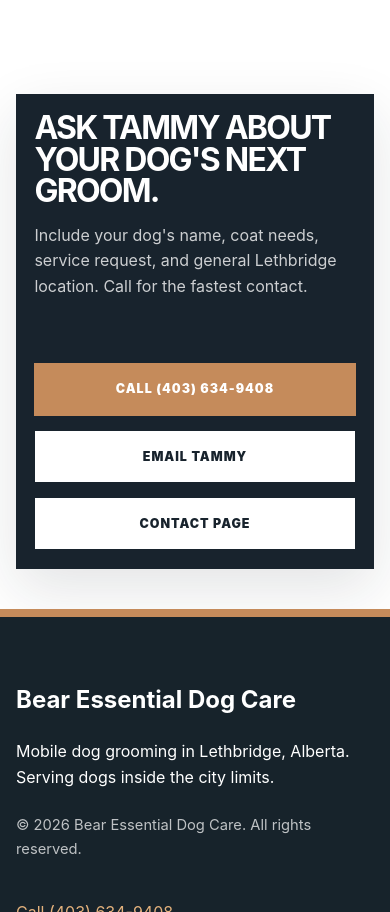
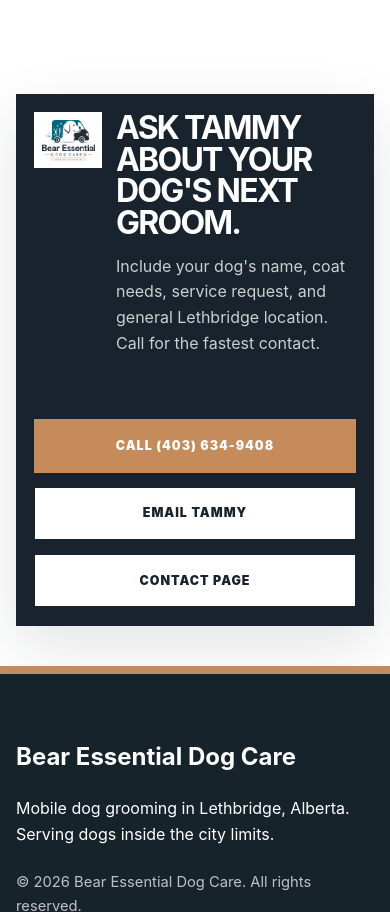
Before and after one commit to jsnwilmot/BearEssentialDogCare, a website: page index.html in a window 390 px wide. Shown: the part 6128-7040 px from the top of the page. Drawn offline with Linux system fonts and the light colour scheme.

Commit message:
Add Bear Essential logo to final booking CTA

```diff
--- a/css/styles.css
+++ b/css/styles.css
@@ -724,6 +724,22 @@
   color: rgba(255, 255, 255, 0.78);
 }
 
+.closing-cta-intro {
+  display: grid;
+  grid-template-columns: clamp(4.75rem, 9vw, 6.75rem) minmax(0, 1fr);
+  gap: clamp(1rem, 2.5vw, 1.5rem);
+  align-items: start;
+}
+
+.closing-cta-logo {
+  width: 100%;
+  height: auto;
+  padding: 0.55rem;
+  object-fit: contain;
+  background: #fff;
+  border: 1px solid rgba(255, 255, 255, 0.3);
+}
+
 .page-hero {
   padding: clamp(3.4rem, 8vw, 6rem) 0;
   background:
@@ -1397,6 +1413,13 @@
   .site-nav a {
     padding-inline: 0.72rem;
   }
+
+}
+
+@media (max-width: 1100px) {
+  .closing-cta .split {
+    grid-template-columns: 1fr;
+  }
 }
 
 @media (max-width: 699px) {
@@ -1580,6 +1603,15 @@
   .card {
     padding: 1.15rem;
   }
+
+  .closing-cta-intro {
+    grid-template-columns: 4.25rem minmax(0, 1fr);
+    gap: 0.85rem;
+  }
+
+  .closing-cta-logo {
+    padding: 0.4rem;
+  }
 }
 
 @media (max-width: 359px) {
@@ -1603,4 +1635,9 @@
   .trust-item:last-child {
     grid-column: auto;
   }
-}
+
+  .closing-cta-intro {
+    grid-template-columns: 3.65rem minmax(0, 1fr);
+    gap: 0.7rem;
+  }
+}
--- a/index.html
+++ b/index.html
@@ -249,9 +249,12 @@
     <section class="section tight">
       <div class="wrap closing-cta">
         <div class="split">
-          <div>
-            <h2>Ask Tammy about your dog's next groom.</h2>
-            <p>Include your dog's name, coat needs, service request, and general Lethbridge location. Call for the fastest contact.</p>
+          <div class="closing-cta-intro">
+            <img class="closing-cta-logo" src="/assets/images/bear-essential-logo.png" width="1091" height="836" loading="lazy" alt="">
+            <div>
+              <h2>Ask Tammy about your dog's next groom.</h2>
+              <p>Include your dog's name, coat needs, service request, and general Lethbridge location. Call for the fastest contact.</p>
+            </div>
           </div>
           <div class="contact-actions">
             <a class="button warm" href="tel:+14036349408">Call (403) 634-9408</a>
```
